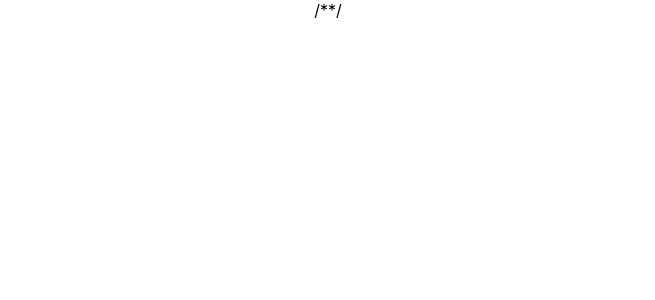
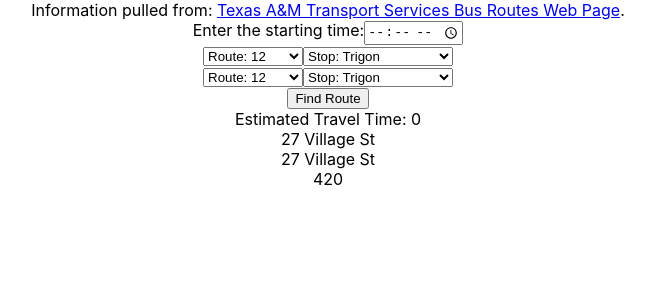
Before and after one commit to kpence/transit-trip-planner, a React (Create React App) app: page / in a window 1280 px wide. Shown: the top 300 px of the page, without its empty margins (312-967 px from the left). Built offline with nearby package versions, Linux system fonts and the light colour scheme.

Commit message:
Adding placehold GUI

```diff
--- a/src/containers/App.js
+++ b/src/containers/App.js
@@ -5,7 +5,7 @@ import TimeTable from '../timetable.js'
 import StopsTable from '../stops.js'
 
 class Node {
-  constructor(route_num,stop_name,bus_num,vals,lat,long,debug) {
+  constructor(route_num,stop_name,bus_num,vals,lat,long,time_strings) {
     this.neighbors = [];
     this.next = null;
     this.internal_weight = null;
@@ -19,7 +19,7 @@ class Node {
     this.vals = vals;
     this.lat = lat;
     this.long = long;
-    this.debug = debug;
+    this.time_strings = time_strings;
   }
 }
 
@@ -28,16 +28,24 @@ class App extends Component {
     super();
     this.state = {
       /* references to node objects, sorted by node object's tentative D value */
+      selected_route_num : "27",
+      selected_stop_name : "Village St",
+      selected_target_route_num : "27",
+      selected_target_stop_name : "Village St",
+      selected_start_dval : 420,
+      route_nums : [],
       unvisited_nodes : [],
       visited_nodes : [],
       initial_node : null,
+      target_node : null,
+      path_results : 0
     };
   }
 
 
   // Converts time string from string_table into Dval (time since starting time)
   /* DONE */
-  timeStringToDVal(str)
+  timeStringToDVal = (str) =>
   {
     if (str.charAt(0) === 'x')
       return -1;
@@ -71,6 +79,7 @@ class App extends Component {
   /* DONE */
   createRoutes()
   {
+    // Set route_nums in lifetime method -> didMount?
     Object.keys(TimeTable).forEach((route_num)=>this.createRoute(route_num));
     this.setAllNeighbors();
   }
@@ -157,6 +166,7 @@ class App extends Component {
      * bus_num -- number of busses on route.
      * vals -- this contains all the pick up time vals for each stop
      * lat, long -- position coordinates
+     * time_strings -- vals but in string format (used for drop down menus)
      * ---SET IN createRoute():
      * internal_weight -- the weight of the internal vertex to next node
      * next -- the next internal node
@@ -178,18 +188,17 @@ class App extends Component {
     const lat = StopsTable[route_num][stop_name]["Latitude"];
     const long = StopsTable[route_num][stop_name]["Longitude"];
 
-    const debug_timetable = TimeTable[route_num]["table_string"].split(' ');
-    const debug = debug_timetable.filter(function(value, index, Arr) {
+    const tt = TimeTable[route_num]["table_string"].split(' ');
+    const time_strings = tt.filter(function(value, index, Arr) {
         return index % stops_length === stop_index;
     });
 
-    const node = new Node(route_num,stop_name,bus_num,vals,lat,long,
-    debug);
+    const node = new Node(route_num,stop_name,bus_num,vals,lat,long,time_strings);
     return node;
   }
 
   /* DONE */
-  getNode(route_num,stop_name)
+  getNode = (route_num,stop_name) =>
   {
     return this.state.unvisited_nodes
              .filter((node) => node.stop_name === stop_name
@@ -244,7 +253,10 @@ class App extends Component {
   /* DONE */
   setInitialNode(node, start_dval)
   {
-    node.dval = this.getWaitTime(node, start_dval) + start_dval;
+    let wait_time = this.getWaitTime(node, start_dval)
+    if (isNaN(wait_time))
+      wait_time = 0;
+    node.dval =  wait_time + start_dval;
     return node;
   }
 
@@ -285,24 +297,123 @@ class App extends Component {
 
     }
 
-    return target_node;
+    return target_node.dval;
 
   }
 
 
   componentDidMount() {
+    this.setState({route_nums : Object.keys(TimeTable)});
+  }
+
+  handleRouteNumChange2 = (event) => {
+    this.setState({selected_target_route_num : event.target.value});
+  };
+
+  handleStopNameChange2 = (event) => {
+    this.setState({selected_target_stop_name : event.target.value});
+  };
+
+  handleRouteNumChange = (event) => {
+    this.setState({selected_route_num : event.target.value});
+    this.setState({initial_node : null});
+  };
+
+  handleStopNameChange = (event) => {
+    this.setState({selected_stop_name : event.target.value});
+  };
+
+  handleStartTimeChange = (event) => {
+    this.setState({selected_start_dval : this.timeStringToDVal(event.target.value)});
+  };
+
+  handleButtonPress = () => {
+    console.log("Creating Routes....");
+    this.state.unvisited_nodes = [];
+    this.state.visited_nodes = [];
     this.createRoutes();
-    console.log("routes: ",this.state.unvisited_nodes);
-    let path = this.findPath(this.getNode("27","Village St"), this.getNode("35","Park West"), this.timeStringToDVal("12:00P"));
-    console.log("target: ", path.dval - this.timeStringToDVal("12:00P"), path);
-
-    //
-  }
+    console.log("Getting Initial and Target Nodes....");
+    let initial_node = this.getNode(this.state.selected_target_route_num,this.state.selected_target_stop_name);
+    let target_node = this.getNode(this.state.selected_target_route_num,this.state.selected_target_stop_name);
+    if (target_node !== null
+      && typeof target_node !== 'undefined')
+    {
+      console.log("Finding Path....");
+      let val = this.findPath(initial_node, target_node, this.state.selected_start_dval);
+      this.setState({ path_results:  val - this.state.selected_start_dval });
+      console.log("button press", val);
+    }
+  };
 
   render() {
     return (
       <div className="App">
-        /**/
+        <div className="tmp1">
+          Information pulled from: <a href="https://transport.tamu.edu/busroutes/">Texas A&M Transport Services Bus Routes Web Page</a>.
+        </div>
+        <div>
+          <label for='start-time'>Enter the starting time:</label>
+          <input name='start-time' type='time' onChange={this.handleStartTimeChange}></input>
+        </div>
+
+        <div>
+          <select onChange={this.handleRouteNumChange}>
+          {
+            this.state.route_nums.map((route_num, index) =>
+              <option key={index} value={route_num}>
+              Route: {route_num}
+              </option>
+            )
+          }
+          </select>
+
+          <select onChange={this.handleStopNameChange}>
+          {
+            TimeTable[this.state.selected_route_num]["stops"].map((stop_name,index,array) =>
+            (index < array.length - 1)
+              ? <option key={index} value={stop_name}>
+                Stop: {stop_name}
+                </option>
+              : <div></div>
+            )
+          }
+          </select>
+        </div>
+
+        <div>
+          <select onChange={this.handleRouteNumChange2}>
+          {
+            this.state.route_nums.map((route_num, index) =>
+              <option key={index} value={route_num}>
+              Route: {route_num}
+              </option>
+            )
+          }
+          </select>
+
+          <select onChange={this.handleStopNameChange2}>
+          {
+            TimeTable[this.state.selected_target_route_num]["stops"].map((stop_name,index,array) =>
+            (index < array.length - 1)
+              ? <option key={index} value={stop_name}>
+                Stop: {stop_name}
+                </option>
+              : <div></div>
+            )
+          }
+          </select>
+        </div>
+
+        <input type='button' onClick={this.handleButtonPress} value='Find Route' />
+
+        <div className='results_panel'>
+          Estimated Travel Time: {this.state.path_results}
+        </div>
+        <div className="results_panel2">
+          {this.state.selected_route_num} {this.state.selected_stop_name}<br/>
+          {this.state.selected_target_route_num} {this.state.selected_target_stop_name}<br/>
+          {this.state.selected_start_dval}
+        </div>
       </div>
     );
   }
```
Also changed, not shown: 1 other file (tests, documents, lock files or other folders).
